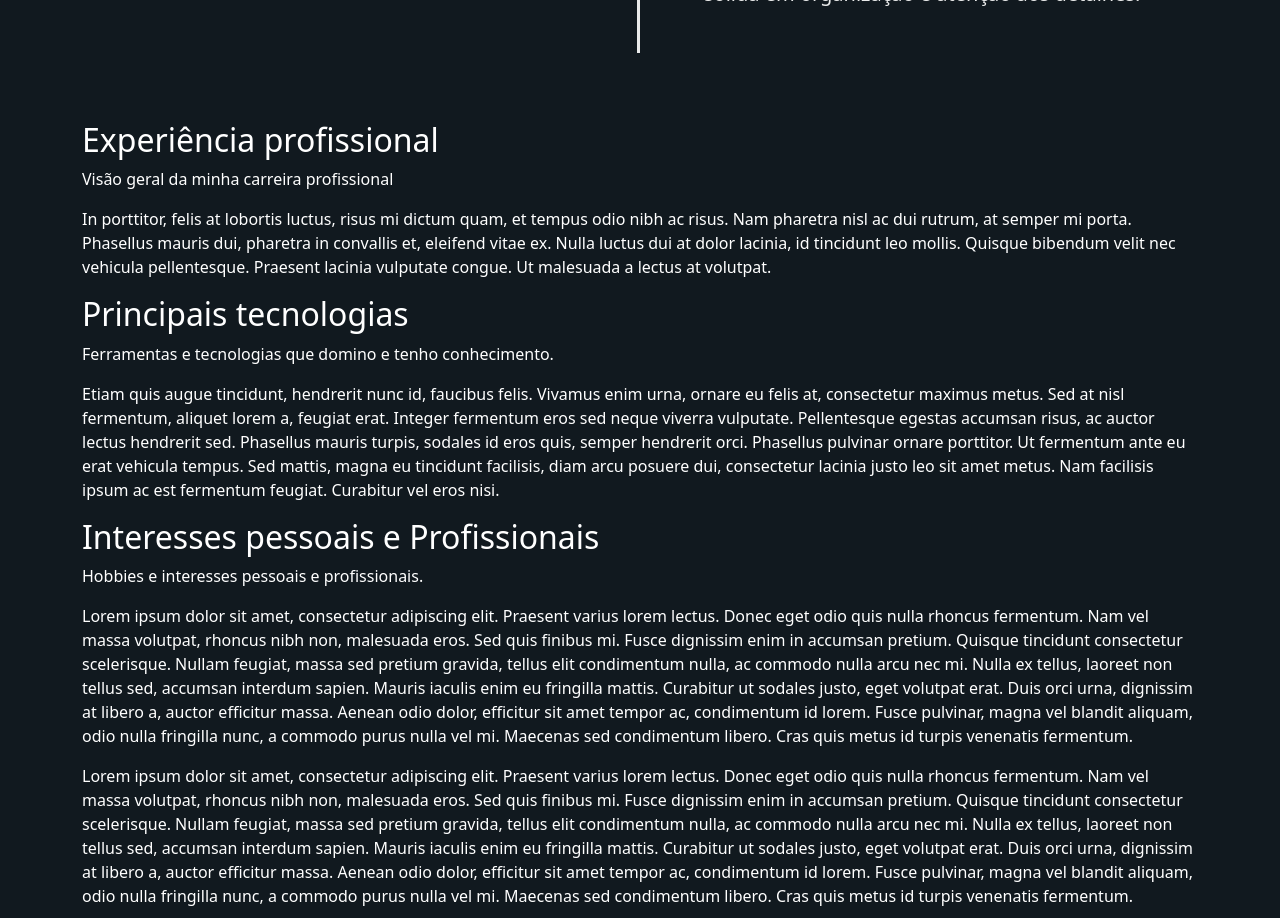
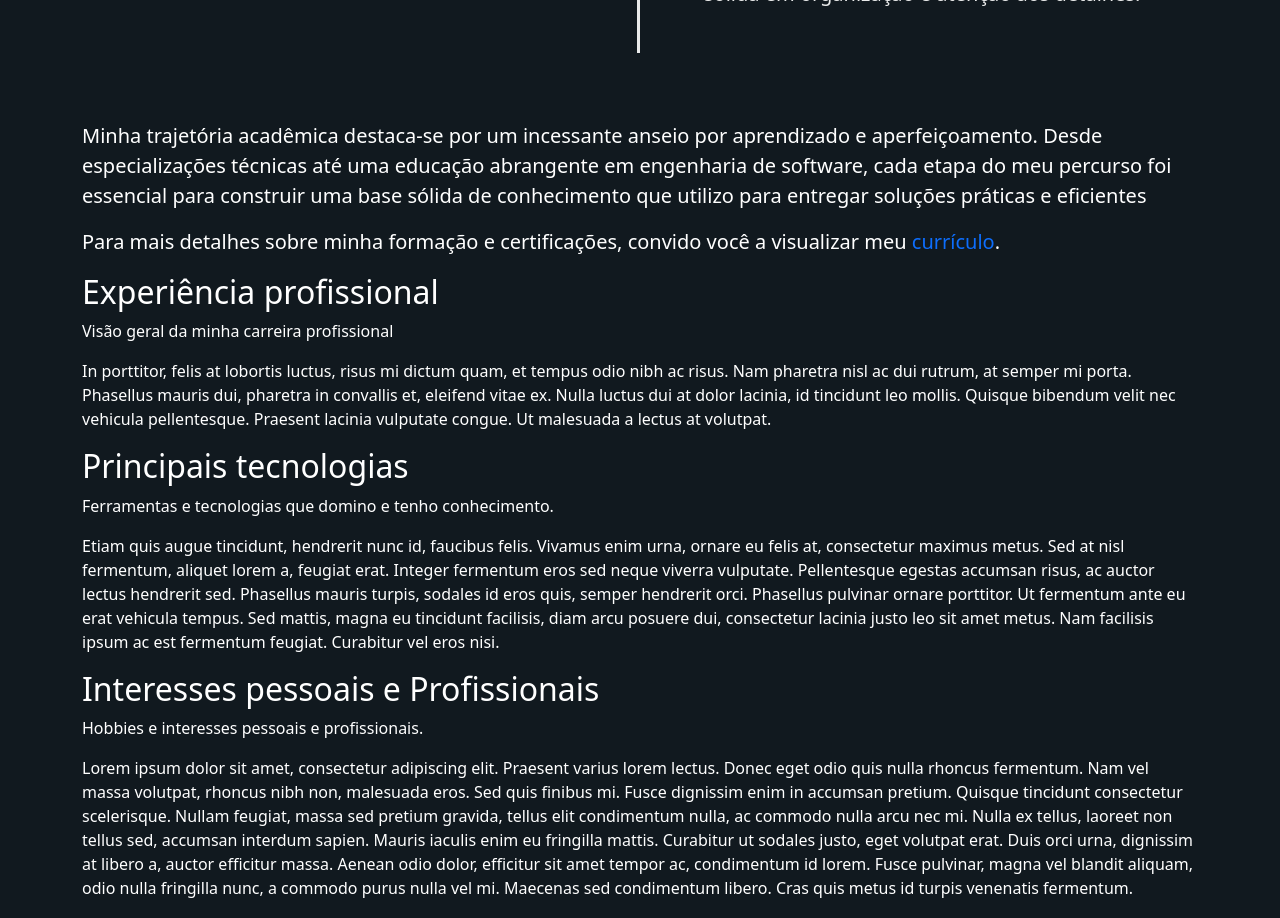
Before and after one commit to rafaeloliveiralopes/portfolio.v2, a Next.js app: page /about-page in a window 1280 px wide. Shown: the part 2400-3318 px from the top of the page. Built offline with nearby package versions, Linux system fonts and the light colour scheme.

Commit message:
feat(resume-link): Add two paragraphs to timeline section and include external Canva link to download curriculum vitae.

```diff
--- a/src/pages/about-page/index.tsx
+++ b/src/pages/about-page/index.tsx
@@ -3,6 +3,7 @@ import Navbar from "@/components/navbar/Navbar";
 import ScriptBootstrap from "@/components/ScriptBootstrap";
 import "bootstrap/dist/css/bootstrap.min.css";
 import "./About.modules.css";
+import Link from "next/link";
 import Image from "next/image";
 
 export default function About() {
@@ -124,6 +125,27 @@ export default function About() {
               </div>
             </div>
           </div>
+          <p className="fs-5">
+            Minha trajetória acadêmica destaca-se por um incessante anseio por
+            aprendizado e aperfeiçoamento. Desde especializações técnicas até
+            uma educação abrangente em engenharia de software, cada etapa do meu
+            percurso foi essencial para construir uma base sólida de
+            conhecimento que utilizo para entregar soluções práticas e
+            eficientes
+          </p>
+          <p className="fs-5">
+            Para mais detalhes sobre minha formação e certificações, convido
+            você a visualizar meu{" "}
+            <Link
+              href="https://www.canva.com/design/DAFNFtphlKg/beqYIdMMCwk5DH9ElJX6iw/edit?continue_in_browser=true"
+              passHref
+              target="_blank"
+              rel="noopener noreferrer"
+            >
+              currículo
+            </Link>
+            .
+          </p>
         </section>
         <section>
           <h2>Experiência profissional</h2>
```
